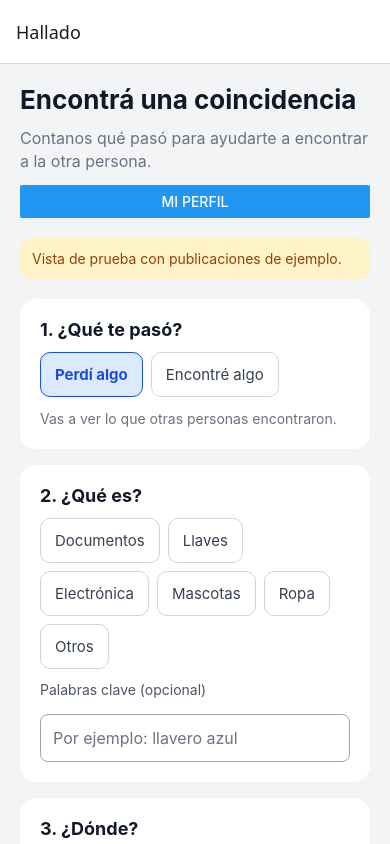
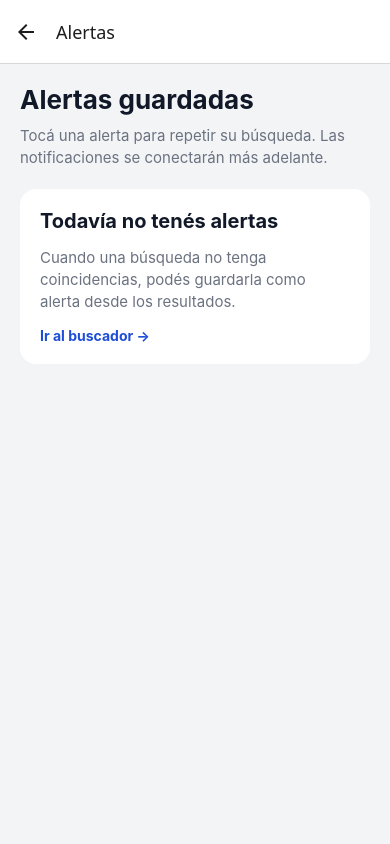
Before and after one commit to FranciscoMessina/tpo-2-da1-uade, a React Native app: screen /Alertas in a window 390 px wide. Built offline with nearby package versions, Linux system fonts and the light colour scheme.

Commit message:
Agrega pantalla de alertas guardadas con persistencia local

```diff
--- a/App.js
+++ b/App.js
@@ -9,6 +9,7 @@ import ProfileScreen from './screens/ProfileScreen';
 import PublicProfileScreen from './screens/PublicProfileScreen';
 import SearchScreen from './screens/SearchScreen';
 import SearchResultsScreen from './screens/SearchResultsScreen';
+import AlertasScreen from './screens/AlertasScreen';
 import { SearchProvider } from './context/SearchContext';
 
 const Stack = createNativeStackNavigator();
@@ -47,6 +48,12 @@ export default function App() {
               />
 
               <Stack.Screen
+                name="Alertas"
+                component={AlertasScreen}
+                options={{ title: 'Alertas' }}
+              />
+
+              <Stack.Screen
                 name="Perfil"
                 component={ProfileScreen}
                 options={{ title: 'Mi perfil' }}
--- a/context/SearchContext.js
+++ b/context/SearchContext.js
@@ -13,6 +13,7 @@ import {
 } from 'react-native';
 import AsyncStorage from '@react-native-async-storage/async-storage';
 import { claveBusqueda } from '../data/searchDemo';
+import useAlertas from '../hooks/useAlertas';
 
 const SearchContext = createContext(null);
 const CLAVE_RECIENTES = '@hallado:busquedas-recientes:v1';
@@ -35,7 +36,14 @@ function esBusquedaGuardada(item) {
 
 export function SearchProvider({ children }) {
   const [recientes, setRecientes] = useState([]);
-  const [alertas, setAlertas] = useState([]);
+  const {
+    alertas,
+    loading: alertasLoading,
+    error: alertasError,
+    crearAlerta,
+    eliminarAlerta,
+    activarAlerta,
+  } = useAlertas();
   const [cargando, setCargando] = useState(true);
 
   const puedeGuardar = useRef(false);
@@ -118,28 +126,6 @@ export function SearchProvider({ children }) {
     );
   }
 
-  function guardarAlerta(filtros) {
-    const clave = claveBusqueda(filtros);
-
-    setAlertas((actuales) => {
-      const yaExiste = actuales.some(
-        (item) => item.clave === clave
-      );
-
-      if (yaExiste) {
-        return actuales;
-      }
-
-      return [
-        ...actuales,
-        {
-          clave,
-          filtros: { ...filtros },
-        },
-      ];
-    });
-  }
-
   if (cargando) {
     return (
       <View
@@ -168,8 +154,12 @@ export function SearchProvider({ children }) {
       value={{
         recientes,
         alertas,
+        alertasLoading,
+        alertasError,
+        crearAlerta,
+        eliminarAlerta,
+        activarAlerta,
         recordarBusqueda,
-        guardarAlerta,
       }}
     >
       {children}
--- /dev/null
+++ b/hooks/useAlertas.js
@@ -0,0 +1,119 @@
+import { useCallback, useEffect, useRef, useState } from 'react';
+import AsyncStorage from '@react-native-async-storage/async-storage';
+import { claveBusqueda } from '../data/searchDemo';
+
+// MOCK DE BACKEND: las alertas se persisten en AsyncStorage.
+// Para conectar el backend real, reemplazar leerAlertas/escribirAlertas
+// (y las acciones de abajo) por llamadas fetch a la API.
+const CLAVE_ALERTAS = '@hallado:alertas:v1';
+
+async function leerAlertas() {
+  const texto = await AsyncStorage.getItem(CLAVE_ALERTAS);
+  const datos = texto ? JSON.parse(texto) : [];
+
+  if (!Array.isArray(datos)) {
+    throw new Error('Las alertas guardadas no tienen el formato esperado.');
+  }
+
+  return datos.filter(
+    (a) => typeof a?.id === 'string' && typeof a?.clave === 'string' && a.filtros
+  );
+}
+
+async function escribirAlertas(lista) {
+  await AsyncStorage.setItem(CLAVE_ALERTAS, JSON.stringify(lista));
+}
+
+export default function useAlertas() {
+  const [alertas, setAlertas] = useState([]);
+  const [loading, setLoading] = useState(true);
+  const [error, setError] = useState(null);
+
+  const actual = useRef([]);
+  const cola = useRef(Promise.resolve());
+  const cargado = useRef(false);
+
+  useEffect(() => {
+    let activo = true;
+
+    leerAlertas()
+      .then((lista) => {
+        if (!activo) return;
+        actual.current = lista;
+        cargado.current = true;
+        setAlertas(lista);
+      })
+      .catch(() => {
+        if (activo) setError('No se pudieron cargar las alertas.');
+      })
+      .finally(() => {
+        if (activo) setLoading(false);
+      });
+
+    return () => {
+      activo = false;
+    };
+  }, []);
+
+  // Aplica un cambio, actualiza el estado y persiste en orden.
+  const aplicar = useCallback((transformar) => {
+    const siguiente = transformar(actual.current);
+
+    if (siguiente === actual.current) return;
+
+    actual.current = siguiente;
+    setAlertas(siguiente);
+    setError(null);
+
+    if (!cargado.current) return;
+
+    cola.current = cola.current
+      .then(() => escribirAlertas(siguiente))
+      .catch(() => {
+        setError('No se pudieron guardar los cambios de las alertas.');
+      });
+  }, []);
+
+  const crearAlerta = useCallback(
+    (filtros) => {
+      const clave = claveBusqueda(filtros);
+      const existente = actual.current.find((a) => a.clave === clave);
+
+      if (existente) return existente;
+
+      const nueva = {
+        id: `${Date.now()}-${Math.random().toString(36).slice(2, 8)}`,
+        clave,
+        filtros: { ...filtros },
+        activa: true,
+        creadaEn: new Date().toISOString(),
+      };
+
+      aplicar((lista) => [nueva, ...lista]);
+      return nueva;
+    },
+    [aplicar]
+  );
+
+  const eliminarAlerta = useCallback(
+    (id) => aplicar((lista) => lista.filter((a) => a.id !== id)),
+    [aplicar]
+  );
+
+  const activarAlerta = useCallback(
+    (id, activa = true) =>
+      aplicar((lista) =>
+        lista.map((a) => (a.id === id ? { ...a, activa } : a))
+      ),
+    [aplicar]
+  );
+
+  return {
+    alertas,
+    loading,
+    error,
+    crearAlerta,
+    eliminarAlerta,
+    activarAlerta,
+  };
+}
--- /dev/null
+++ b/screens/AlertasScreen.js
@@ -0,0 +1,162 @@
+import {
+  ActivityIndicator,
+  Alert,
+  FlatList,
+  Pressable,
+  StyleSheet,
+  Switch,
+  Text,
+  View,
+} from 'react-native';
+import { useSearch } from '../context/SearchContext';
+import { resumenBusqueda } from '../data/searchDemo';
+
+export default function AlertasScreen({ navigation }) {
+  const {
+    alertas,
+    alertasLoading,
+    alertasError,
+    eliminarAlerta,
+    activarAlerta,
+  } = useSearch();
+
+  function confirmarEliminar(alerta) {
+    Alert.alert(
+      'Eliminar alerta',
+      '¿Querés eliminar esta alerta? No vas a recibir más avisos de esta búsqueda.',
+      [
+        { text: 'Cancelar', style: 'cancel' },
+        {
+          text: 'Eliminar',
+          style: 'destructive',
+          onPress: () => eliminarAlerta(alerta.id),
+        },
+      ]
+    );
+  }
+
+  function ejecutar(alerta) {
+    navigation.navigate('Resultados', { filtros: alerta.filtros });
+  }
+
+  if (alertasLoading) {
+    return (
+      <View style={styles.center}>
+        <ActivityIndicator size="large" color="#1D4ED8" />
+      </View>
+    );
+  }
+
+  return (
+    <FlatList
+      style={styles.screen}
+      contentContainerStyle={styles.content}
+      data={alertas}
+      keyExtractor={(item) => item.id}
+      ListHeaderComponent={
+        <View style={styles.header}>
+          <Text style={styles.title}>Alertas guardadas</Text>
+          <Text style={styles.help}>
+            Tocá una alerta para repetir su búsqueda. Las notificaciones se
+            conectarán más adelante.
+          </Text>
+          {alertasError && <Text style={styles.error}>{alertasError}</Text>}
+        </View>
+      }
+      renderItem={({ item }) => (
+        <View style={[styles.card, !item.activa && styles.inactive]}>
+          <Pressable
+            accessibilityRole="button"
+            accessibilityLabel={`Ejecutar búsqueda: ${resumenBusqueda(item.filtros)}`}
+            onPress={() => ejecutar(item)}
+            style={({ pressed }) => [styles.body, pressed && styles.pressed]}
+          >
+            <Text style={styles.summary}>{resumenBusqueda(item.filtros)}</Text>
+            <Text style={styles.repeat}>Ver resultados →</Text>
+          </Pressable>
+
+          <View style={styles.actions}>
+            <View style={styles.switchRow}>
+              <Switch
+                value={item.activa}
+                onValueChange={(valor) => activarAlerta(item.id, valor)}
+                accessibilityLabel="Alerta activa"
+              />
+              <Text style={styles.help}>
+                {item.activa ? 'Activa' : 'Desactivada'}
+              </Text>
+            </View>
+
+            <Pressable
+              accessibilityRole="button"
+              onPress={() => confirmarEliminar(item)}
+              style={({ pressed }) => pressed && styles.pressed}
+            >
+              <Text style={styles.delete}>Eliminar</Text>
+            </Pressable>
+          </View>
+        </View>
+      )}
+      ListEmptyComponent={
+        <View style={styles.empty}>
+          <Text style={styles.subtitle}>Todavía no tenés alertas</Text>
+          <Text style={styles.help}>
+            Cuando una búsqueda no tenga coincidencias, podés guardarla como
+            alerta desde los resultados.
+          </Text>
+          <Pressable
+            accessibilityRole="button"
+            onPress={() => navigation.navigate('Buscador')}
+          >
+            <Text style={styles.repeat}>Ir al buscador →</Text>
+          </Pressable>
+        </View>
+      }
+    />
+  );
+}
+
+const styles = StyleSheet.create({
+  screen: { flex: 1, backgroundColor: '#F3F4F6' },
+  center: {
+    flex: 1,
+    alignItems: 'center',
+    justifyContent: 'center',
+    backgroundColor: '#F3F4F6',
+  },
+  content: { padding: 20, gap: 16 },
+  header: { gap: 10, marginBottom: 4 },
+  title: { fontSize: 26, fontWeight: 'bold', color: '#111827' },
+  subtitle: { fontSize: 20, fontWeight: 'bold', color: '#111827' },
+  help: { color: '#6B7280', fontSize: 15, lineHeight: 22 },
+  error: {
+    color: '#991B1B',
+    backgroundColor: '#FEE2E2',
+    padding: 12,
+    borderRadius: 10,
+  },
+  card: {
+    backgroundColor: '#FFFFFF',
+    borderRadius: 12,
+    padding: 16,
+    gap: 12,
+  },
+  inactive: { opacity: 0.6 },
+  body: { gap: 10 },
+  pressed: { opacity: 0.7 },
+  summary: { color: '#374151', fontSize: 15, lineHeight: 22 },
+  repeat: { color: '#1D4ED8', fontWeight: 'bold' },
+  actions: {
+    flexDirection: 'row',
+    alignItems: 'center',
+    justifyContent: 'space-between',
+  },
+  switchRow: { flexDirection: 'row', alignItems: 'center', gap: 8 },
+  delete: { color: '#B91C1C', fontWeight: 'bold' },
+  empty: {
+    backgroundColor: '#FFFFFF',
+    borderRadius: 16,
+    padding: 20,
+    gap: 14,
+  },
+});
--- a/screens/SearchResultsScreen.js
+++ b/screens/SearchResultsScreen.js
@@ -25,7 +25,7 @@ export default function SearchResultsScreen({ route }) {
   const {
     alertas,
     recordarBusqueda,
-    guardarAlerta,
+    crearAlerta,
   } = useSearch();
 
   const [filtros, setFiltros] = useState(route.params.filtros);
@@ -89,11 +89,11 @@ export default function SearchResultsScreen({ route }) {
   }
 
   function guardarBusquedaComoAlerta() {
-    guardarAlerta(filtros);
+    crearAlerta(filtros);
 
     Alert.alert(
-      'Alerta de prueba guardada',
-      'Quedará guardada mientras la app esté abierta. Las notificaciones se conectarán más adelante.'
+      'Alerta guardada',
+      'Podés verla y administrarla desde Alertas. Las notificaciones se conectarán más adelante.'
     );
   }
 
@@ -240,7 +240,7 @@ export default function SearchResultsScreen({ route }) {
             <Button
               title={
                 alertaGuardada
-                  ? 'Alerta guardada en esta sesión'
+                  ? 'Alerta guardada'
                   : 'Guardar búsqueda como alerta'
               }
               disabled={alertaGuardada}
--- a/screens/SearchScreen.js
+++ b/screens/SearchScreen.js
@@ -43,6 +43,11 @@ export default function SearchScreen({ navigation }) {
         <Button
           title="Mi perfil"
           onPress={() => navigation.navigate('Perfil')}
+        />
+
+        <Button
+          title="Mis alertas"
+          onPress={() => navigation.navigate('Alertas')}
         />
       </View>
 
```
